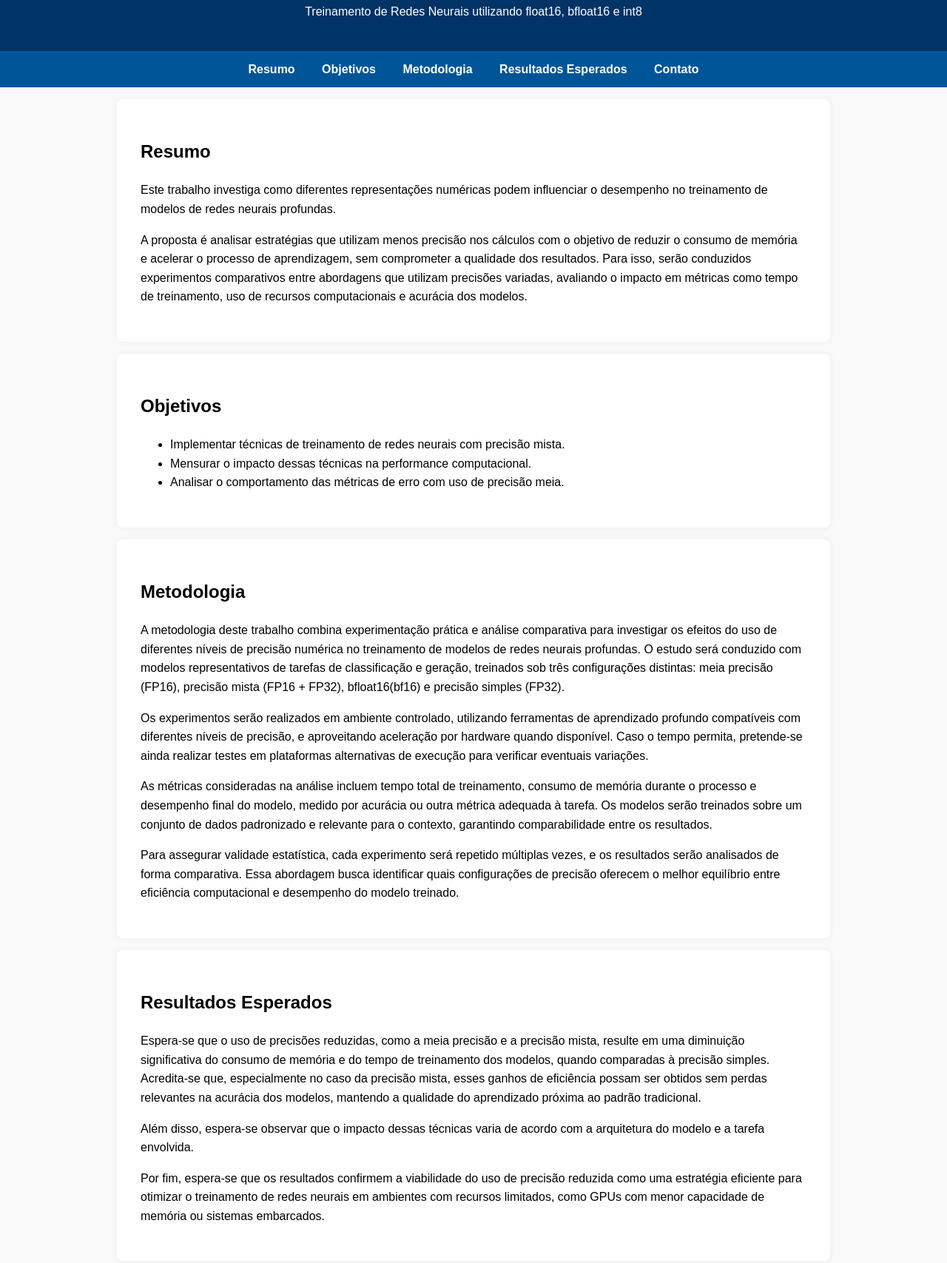
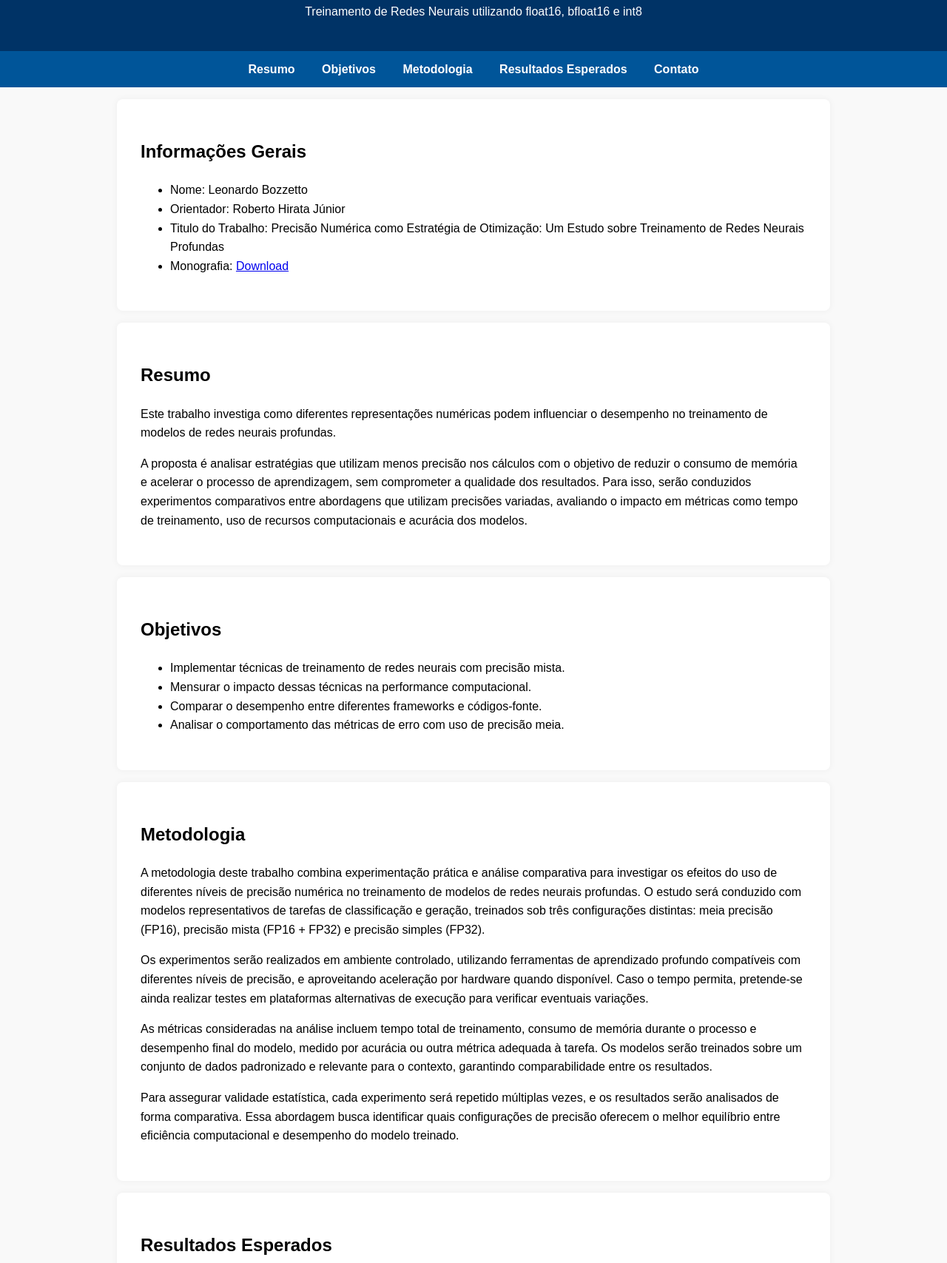
Before and after one commit to Bozzetto/TCC_BCC, a plain HTML site: page docs/index.html in a window 1280 px wide. Shown: the part 115-1822 px from the top of the page at 74% size. Drawn offline with Linux system fonts and the light colour scheme.

Commit message:
Adiciona informações gerais sobre trabalho à página web

```diff
--- a/docs/index.html
+++ b/docs/index.html
@@ -62,6 +62,16 @@
     <a href="#contato">Contato</a>
   </nav>
 
+  <section id="informacoes">
+    <h2>Informações Gerais</h2>
+    <ul>
+      <li>Nome: Leonardo Bozzetto</li>
+      <li>Orientador: Roberto Hirata Júnior</li>
+      <li>Titulo do Trabalho: Precisão Numérica como Estratégia de Otimização: Um Estudo sobre Treinamento de Redes Neurais Profundas</li>
+      <li>Monografia: <a href="https://drive.google.com/drive/u/0/folders/17vHcsADQxOJvenbJN013dsGlrr3fcXk_">Download</a></li>
+    </ul>
+  </section>
+
   <section id="resumo">
     <h2>Resumo</h2>
     <p>Este trabalho investiga como diferentes representações numéricas podem influenciar o desempenho no treinamento de modelos de redes neurais profundas.</p>
@@ -73,13 +83,14 @@
     <ul>
         <li>Implementar técnicas de treinamento de redes neurais com precisão mista.</li>
 	<li>Mensurar o impacto dessas técnicas na performance computacional.</li>
+	<li>Comparar o desempenho entre diferentes frameworks e códigos-fonte.</li>
 	<li>Analisar o comportamento das métricas de erro com uso de precisão meia.</li>
     </ul>
   </section>
 
   <section id="metodologia">
     <h2>Metodologia</h2>
-    <p>A metodologia deste trabalho combina experimentação prática e análise comparativa para investigar os efeitos do uso de diferentes níveis de precisão numérica no treinamento de modelos de redes neurais profundas. O estudo será conduzido com modelos representativos de tarefas de classificação e geração, treinados sob três configurações distintas: meia precisão (FP16), precisão mista (FP16 + FP32), bfloat16(bf16) e precisão simples (FP32).</p>
+    <p>A metodologia deste trabalho combina experimentação prática e análise comparativa para investigar os efeitos do uso de diferentes níveis de precisão numérica no treinamento de modelos de redes neurais profundas. O estudo será conduzido com modelos representativos de tarefas de classificação e geração, treinados sob três configurações distintas: meia precisão (FP16), precisão mista (FP16 + FP32) e precisão simples (FP32).</p>
 
     <p>Os experimentos serão realizados em ambiente controlado, utilizando ferramentas de aprendizado profundo compatíveis com diferentes níveis de precisão, e aproveitando aceleração por hardware quando disponível. Caso o tempo permita, pretende-se ainda realizar testes em plataformas alternativas de execução para verificar eventuais variações.</p>
 
@@ -92,7 +103,9 @@
     <h2>Resultados Esperados</h2>
     <p>Espera-se que o uso de precisões reduzidas, como a meia precisão e a precisão mista, resulte em uma diminuição significativa do consumo de memória e do tempo de treinamento dos modelos, quando comparadas à precisão simples. Acredita-se que, especialmente no caso da precisão mista, esses ganhos de eficiência possam ser obtidos sem perdas relevantes na acurácia dos modelos, mantendo a qualidade do aprendizado próxima ao padrão tradicional.</p>
 
-    <p>Além disso, espera-se observar que o impacto dessas técnicas varia de acordo com a arquitetura do modelo e a tarefa envolvida. </p>
+    <p>Além disso, espera-se observar que o impacto dessas técnicas varia de acordo com a arquitetura do modelo e a tarefa envolvida. Modelos mais complexos ou sensíveis numericamente, como os de geração adversária (GANs), podem ser mais afetados pela redução de precisão, enquanto modelos mais estáveis, como os de classificação, tendem a manter o desempenho mesmo com precisões menores.</p>
+
+    <p>Outro resultado esperado é a identificação de quais frameworks e implementações oferecem melhor suporte e estabilidade para o uso de diferentes precisões, contribuindo para orientar futuras aplicações práticas dessas técnicas.</p>
 
     <p>Por fim, espera-se que os resultados confirmem a viabilidade do uso de precisão reduzida como uma estratégia eficiente para otimizar o treinamento de redes neurais em ambientes com recursos limitados, como GPUs com menor capacidade de memória ou sistemas embarcados.</p>
   </section>
```
